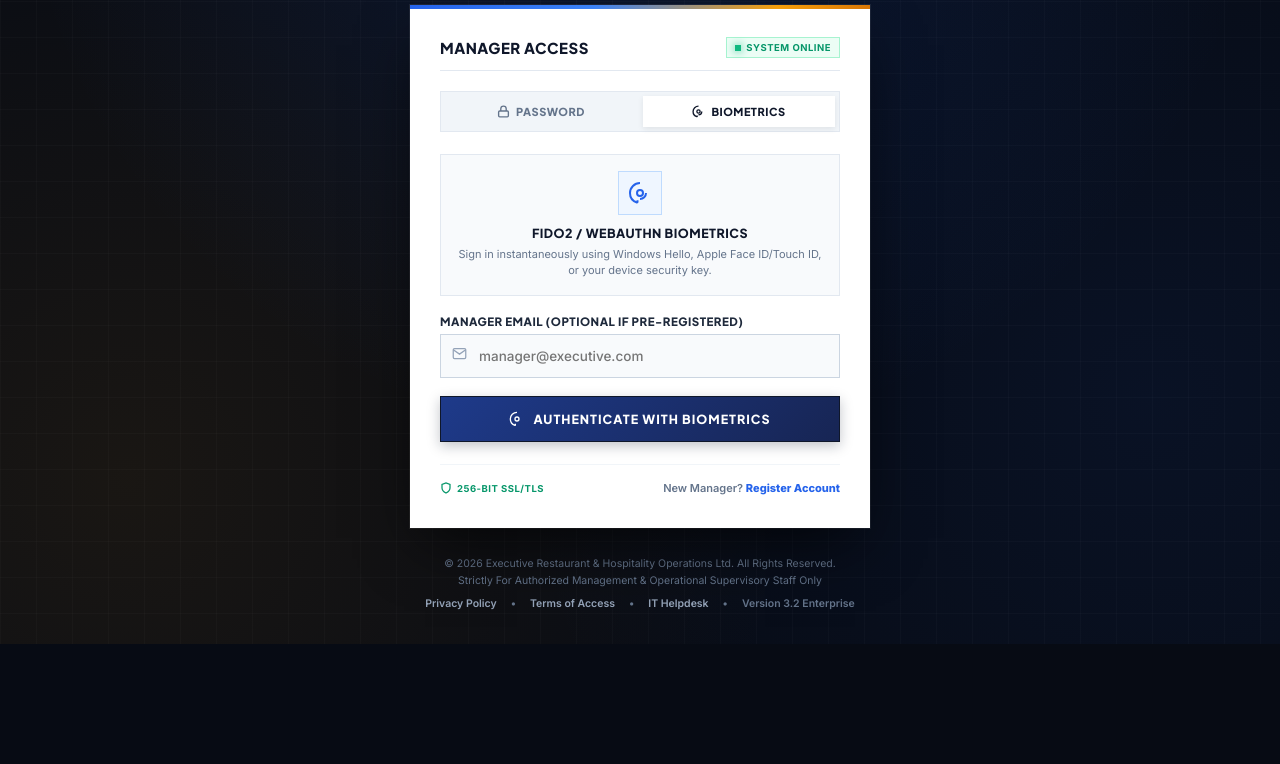
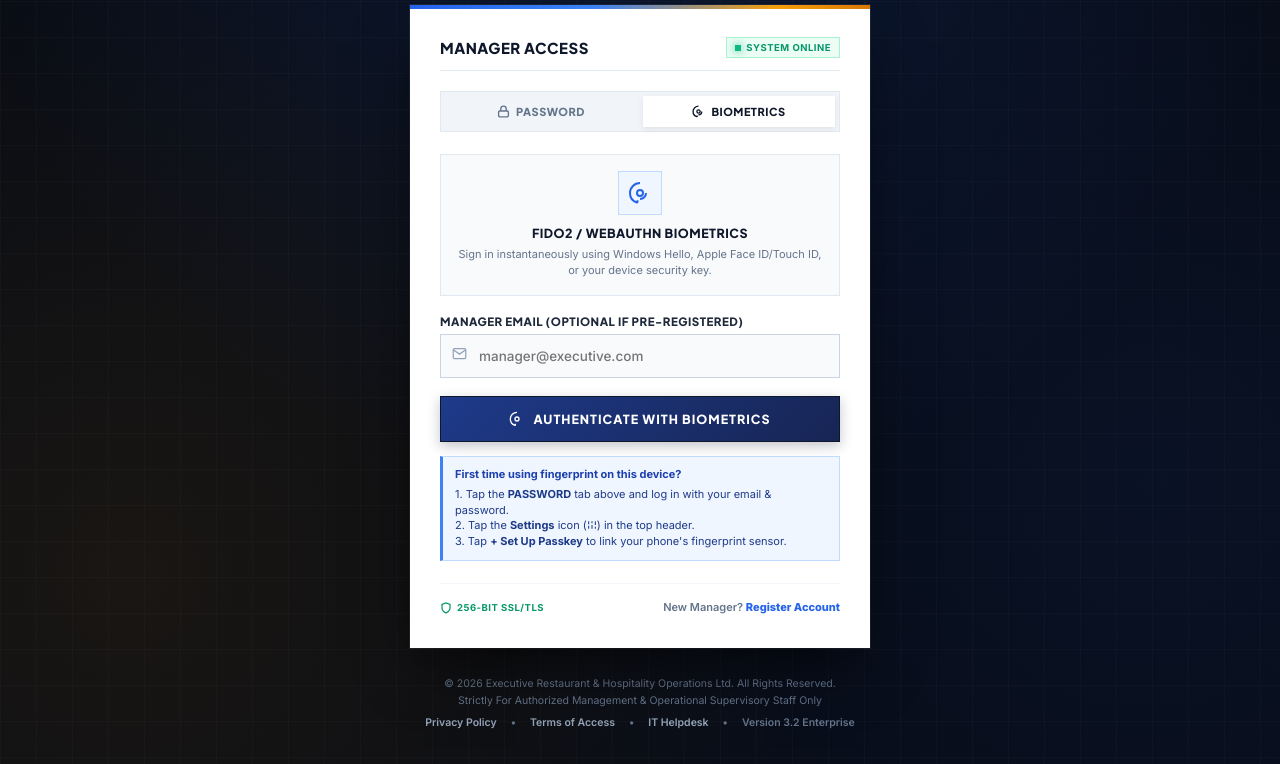
Before and after one commit to markkaranja124-source/Project-manager, a website: page login.html in a window 1280 px wide. Both pictures are taken after a click on the button "BIOMETRICS". Shown: the part 179-943 px from the top of the page. Before the commit the page ends 823 px from the top, so only its background shows below. Drawn offline with Linux system fonts and the light colour scheme.

Commit message:
docs: add first-time biometric registration guide and clear prompt on login page

```diff
--- a/login.html
+++ b/login.html
@@ -770,6 +770,14 @@
           <span id="btn-passkey-text">Authenticate With Biometrics</span>
         </button>
 
+        <!-- First-Time Passkey Helper Notice -->
+        <div style="margin-top: 14px; background: #EFF6FF; border: 1px solid #BFDBFE; border-left: 3px solid #3B82F6; padding: 10px 12px; border-radius: 4px; font-size: 11px; color: #1E3A8A; line-height: 1.45;">
+          <strong style="display: block; margin-bottom: 4px; color: #1E40AF;">First time using fingerprint on this device?</strong>
+          1. Tap the <strong>PASSWORD</strong> tab above and log in with your email & password.<br>
+          2. Tap the <strong>Settings</strong> icon (<svg width="10" height="10" viewBox="0 0 24 24" fill="none" stroke="currentColor" stroke-width="2.5" style="vertical-align: -1px;"><line x1="4" y1="21" x2="4" y2="14"></line><line x1="4" y1="10" x2="4" y2="3"></line><line x1="12" y1="21" x2="12" y2="12"></line><line x1="12" y1="8" x2="12" y2="3"></line><line x1="20" y1="21" x2="20" y2="16"></line><line x1="20" y1="12" x2="20" y2="3"></line></svg>) in the top header.<br>
+          3. Tap <strong>+ Set Up Passkey</strong> to link your phone's fingerprint sensor.
+        </div>
+
         <div id="passkey-unsupported-msg" style="display: none; margin-top: 12px; font-size: 11px; color: #991B1B; font-weight: 700; background: #FEE2E2; padding: 10px; border-left: 3px solid #DC2626; border-radius: 4px;">
           Hardware Passkeys are not supported on this device/browser context. Please use standard password sign in.
         </div>
@@ -934,7 +942,7 @@
               asseResp = await SimpleWebAuthnBrowser.startAuthentication(optsData.options);
             } catch (authErr) {
               if (authErr.name === 'NotAllowedError') {
-                showFeedback('Biometric authentication cancelled by user.', 'error');
+                showFeedback('No passkey found on this device. Please sign in using your Password first, then tap Settings (top header) to register your fingerprint.', 'info');
               } else {
                 showFeedback('Hardware passkey verification failed: ' + authErr.message, 'error');
               }
```
